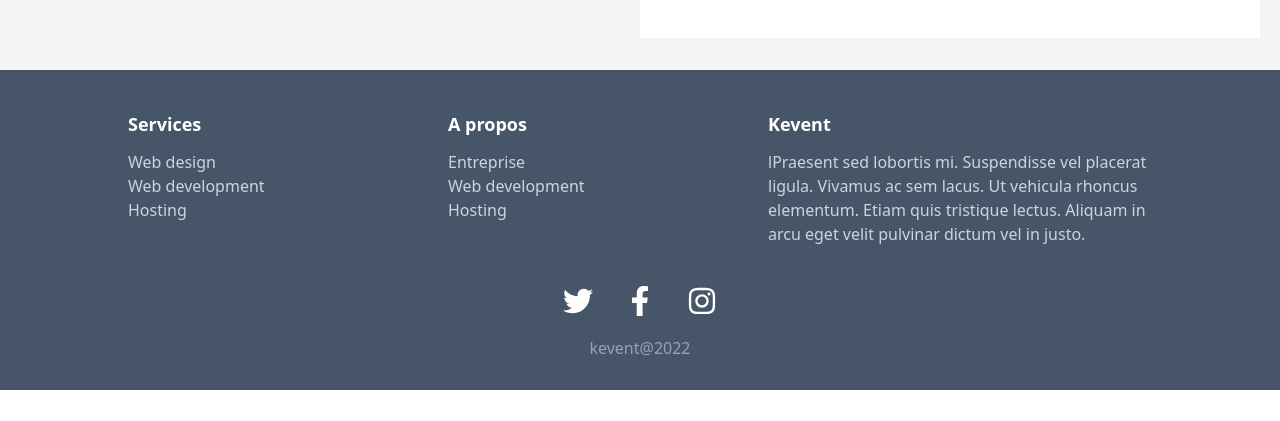
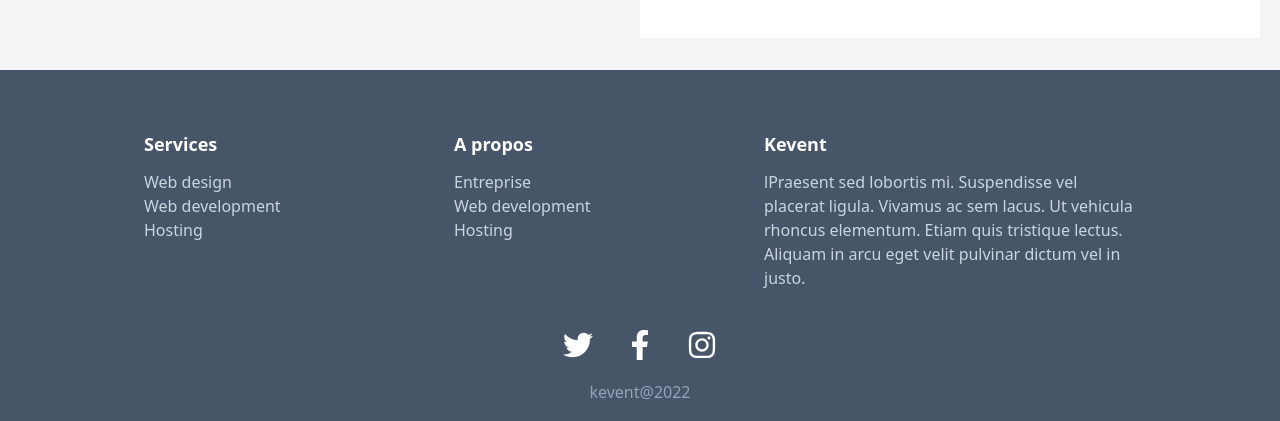
Before and after one commit to mwafrika/kevent-web-second, a React (Create React App) app in the folder frontend/: page / in a window 1280 px wide. Shown: the part 2593-3014 px from the top of the page. Before the commit the page ends 2983 px from the top, so only its background shows below. Built offline with nearby package versions, Linux system fonts and the light colour scheme.

Commit message:
Finish footer page

```diff
--- a/frontend/src/home.jsx
+++ b/frontend/src/home.jsx
@@ -325,8 +325,8 @@ export default function App() {
           </h3>
         </section>
 
-        <section className='w-full h-80 bg-slate-600'>
-          <div className='w-4/5 mx-auto py-auto flex flex-row py-10'>
+        <section className='flex w-full h-80 md:h-auto  lg:h-auto xl:h-auto bg-slate-600 xxxs:h-auto xxs:h-auto xs:h-auto overflow-x-hidden p-5 xxxs:flex-col xs:flex-col  xxxs:justify-center xs:justify-center xxxs:items-center xxs:flex-col xxs:justify-center xxs:items-center md:flex-col'>
+          <div className='w-4/5 mx-auto py-auto flex flex-row py-10 xxxs:flex-col xs:flex-col xxxs:justify-center xxxs:gap-x-5 xxs:flex-col xxs:justify-center xxs:gap-x-5'>
             <div className='w-80 h-30'>
               <h2 className=' text-white font-bold text-lg mb-3'>Services</h2>
               <ul className='flex flex-col list-none'>
@@ -367,9 +367,9 @@ export default function App() {
                 </li>
               </ul>
             </div>
-            <div className='w-96 h-30'>
+            <div className='w-96 h-30 xxxs:h-auto xxxs:w-11/12 xxs:h-auto xs:h-auto xxs:w-11/12 xs:w-full'>
               <h2 className=' text-white font-bold text-lg mb-3'>Kevent</h2>
-              <p className='text-slate-300 font-medium'>
+              <p className='text-slate-300 font-medium break-words'>
                 lPraesent sed lobortis mi. Suspendisse vel placerat ligula.
                 Vivamus ac sem lacus. Ut vehicula rhoncus elementum. Etiam quis
                 tristique lectus. Aliquam in arcu eget velit pulvinar dictum vel
@@ -377,7 +377,7 @@ export default function App() {
               </p>
             </div>
           </div>
-          <div className='flex flex-row mx-auto my-0 w-full justify-center gap-8 pb-5'>
+          <div className='flex flex-row mx-auto my-0 w-full justify-center gap-8 pb-5 xxs:gap-8 xxs:pb-5 xxs:justify-center'>
             <FaTwitter className='text-white hover:text-indigo-500 text-3xl cursor-pointer' />
             <FaFacebookF className='text-white hover:text-indigo-500 text-3xl cursor-pointer' />
             <FaInstagram className='text-white hover:text-indigo-500 text-3xl cursor-pointer' />
```
